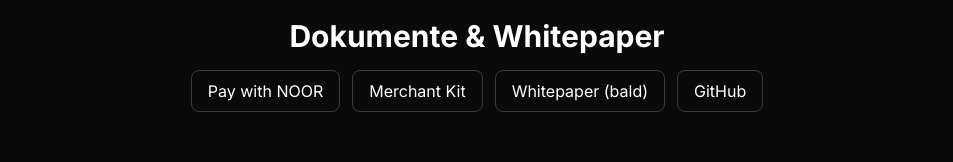
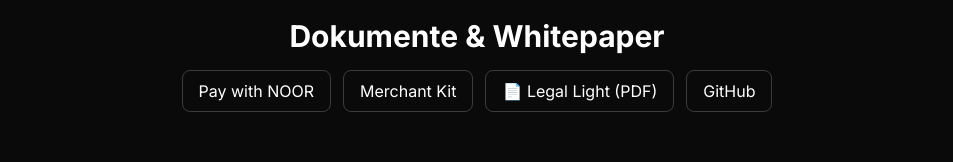
Before and after one commit to noorfinances-eng/noor-pages, a Next.js app: page /de in a window 1280 px wide. Shown: the part 1577-1739 px from the top of the page, without its empty margins (163-1116 px from the left). Built offline with nearby package versions, Linux system fonts and the light colour scheme.

Commit message:
Update de.js

```diff
--- a/pages/de.js
+++ b/pages/de.js
@@ -90,8 +90,8 @@
             <a className="px-4 py-2 rounded-lg border border-white/20 hover:bg-white/10" href="/merchant">
               Merchant Kit
             </a>
-            <a className="px-4 py-2 rounded-lg border border-white/20 hover:bg-white/10" href="/docs/whitepaper.pdf">
-              Whitepaper (bald)
+            <a className="px-4 py-2 rounded-lg border border-white/20 hover:bg-white/10" href="/docs/NOOR_Legal_Light_2025_FINAL.pdf" target="_blank" rel="noreferrer">
+              📄 Legal Light (PDF)
             </a>
             <a className="px-4 py-2 rounded-lg border border-white/20 hover:bg-white/10" href="https://github.com" target="_blank" rel="noreferrer">
               GitHub
```
